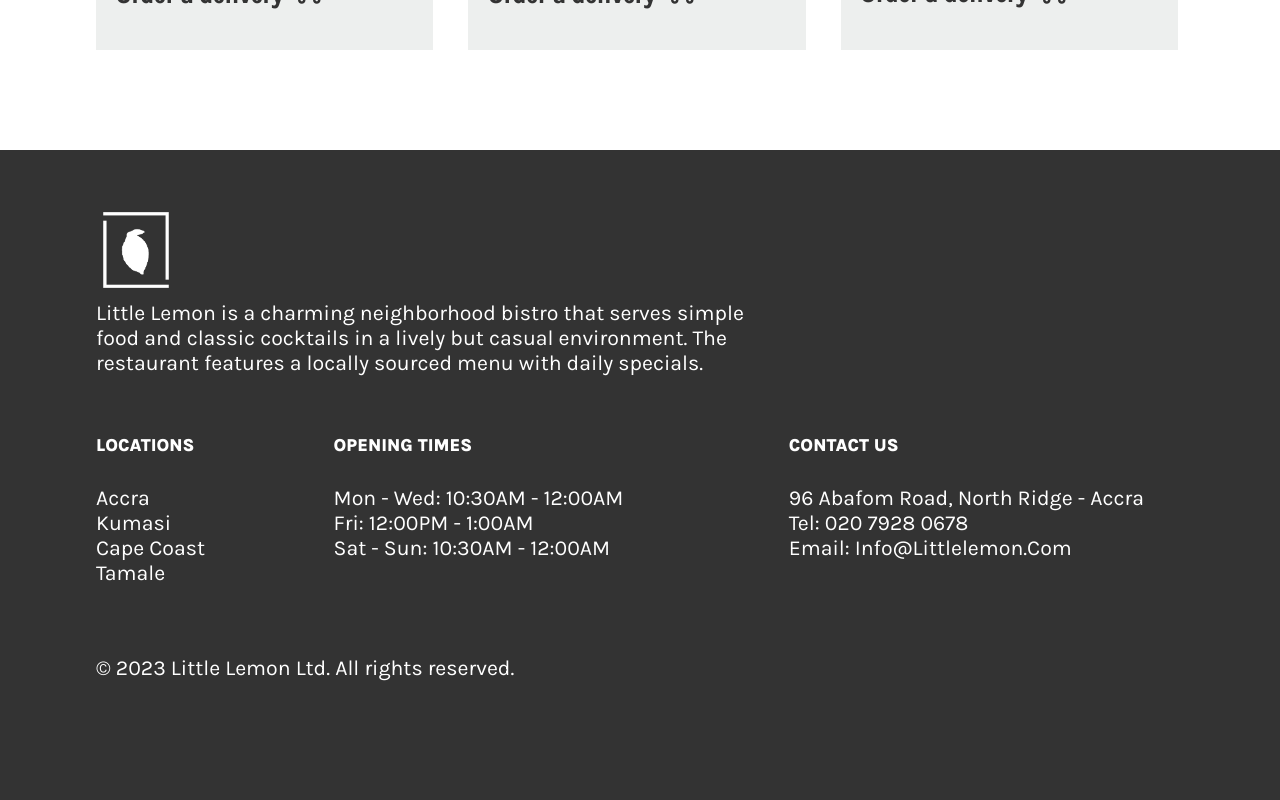
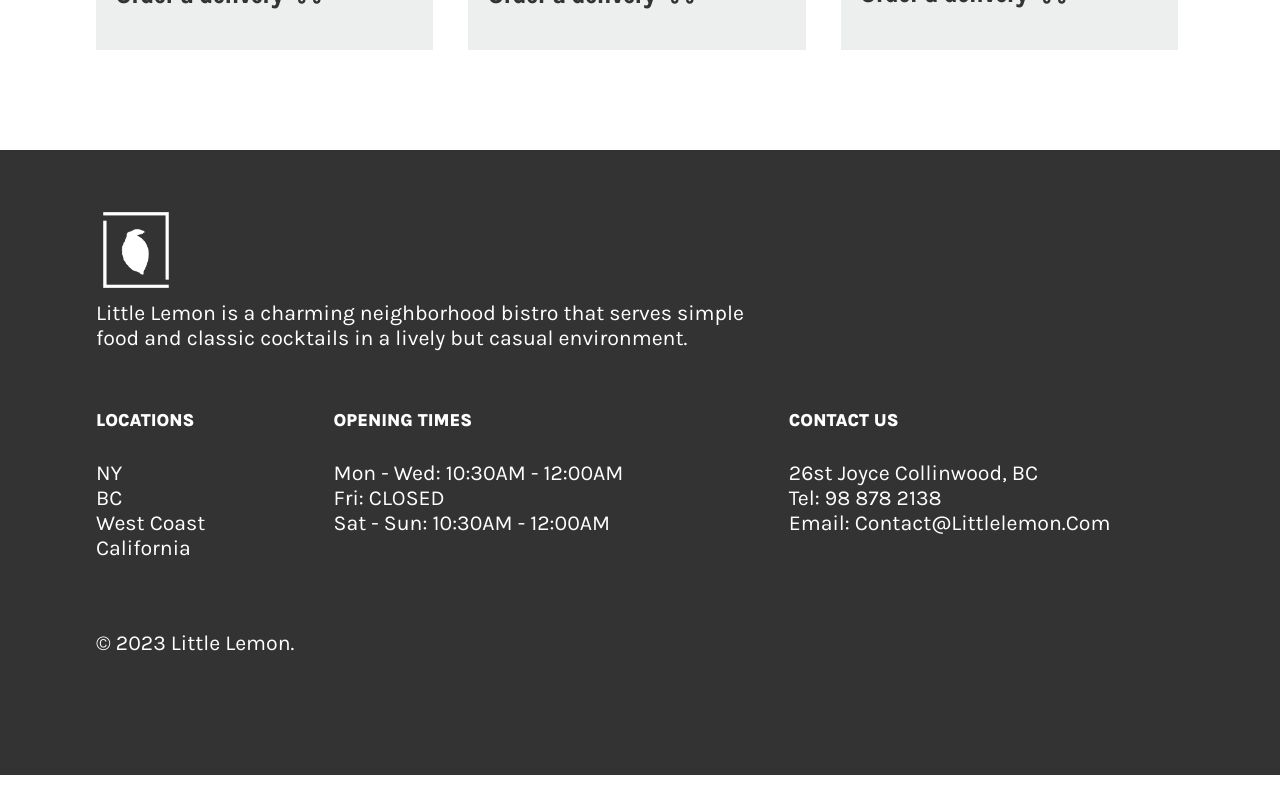
Before and after one commit to LuisMartinezM98/project, a React (Create React App) app: page / in a window 1280 px wide. Shown: the part 1348-2148 px from the top of the page. After the commit the page ends 2123 px from the top, so only its background shows below. Built offline with nearby package versions, Linux system fonts and the light colour scheme; a web font is replaced by a local one.

Commit message:
Project Finished

```diff
--- a/src/components/Footer.js
+++ b/src/components/Footer.js
@@ -8,36 +8,36 @@ const Footer = () => {
         <div className="footer-background">
             <div className="footer-container">
                 <img src={ Logo } alt="Little Lemon logo" />
-                <p>Little Lemon is a charming neighborhood bistro that serves simple food and classic cocktails in a lively but casual environment. The restaurant features a locally sourced menu with daily specials.</p>
+                <p>Little Lemon is a charming neighborhood bistro that serves simple food and classic cocktails in a lively but casual environment.</p>
                 <div className="footer-content">
                     <div className="locations">
                         <h5>LOCATIONS</h5>
                         <ul>
-                            <li>Accra</li>
-                            <li>Kumasi</li>
-                            <li>Cape Coast</li>
-                            <li>Tamale</li>
+                            <li>NY</li>
+                            <li>BC</li>
+                            <li>West Coast</li>
+                            <li>California</li>
                         </ul>
                     </div>
                     <div className="opening-times">
                         <h5>OPENING TIMES</h5>
                         <ul>
                             <li>Mon - Wed: 10:30AM - 12:00AM</li>
-                            <li>Fri: 12:00PM - 1:00AM</li>
+                            <li>Fri: CLOSED</li>
                             <li>Sat - Sun: 10:30AM - 12:00AM</li>
                         </ul>
                     </div>
                     <div className="contact">
                         <h5>CONTACT US</h5>
                         <ul>
-                            <li>96 Abafom Road, North Ridge - Accra</li>
-                            <li>Tel: 020 7928 0678</li>
-                            <li>Email: info@littlelemon.com</li>
+                            <li>26st Joyce Collinwood, BC</li>
+                            <li>Tel: 98 878 2138</li>
+                            <li>Email: contact@littlelemon.com</li>
                         </ul>
                     </div>
             </div>
             <div className="copyright">
-                <p>© 2023 Little Lemon Ltd. All rights reserved.</p>
+                <p>© 2023 Little Lemon.</p>
             </div>
         </div>
         </div>
--- a/src/components/styles/BookingContent.css
+++ b/src/components/styles/BookingContent.css
@@ -1,5 +1,5 @@
 .res-content-wrapper {
-    background-image: linear-gradient(to bottom, rgba(0, 0, 0, 0.42), rgba(0, 0, 0, 0.73)), url("https://a.cdn-hotels.com/gdcs/production141/d778/6b200721-9661-4680-aca2-d6e33ce46cf0.jpg");
+    background-image: linear-gradient(to bottom, rgba(0, 0, 0, 0.42), rgba(0, 0, 0, 0.73)), url("https://images.unsplash.com/photo-1517248135467-4c7edcad34c4?ixlib=rb-4.0.3&ixid=MnwxMjA3fDB8MHxwaG90by1wYWdlfHx8fGVufDB8fHx8&auto=format&fit=crop&w=1770&q=80");
     width: 100%;
     background-size: cover;
 }
```
Also changed, not shown: src/components/Api.js (added, +29 -0 lines), src/components/BookingContent.js (+11 -1 lines), src/components/ConfirmedBooking.js (+23 -0 lines).
